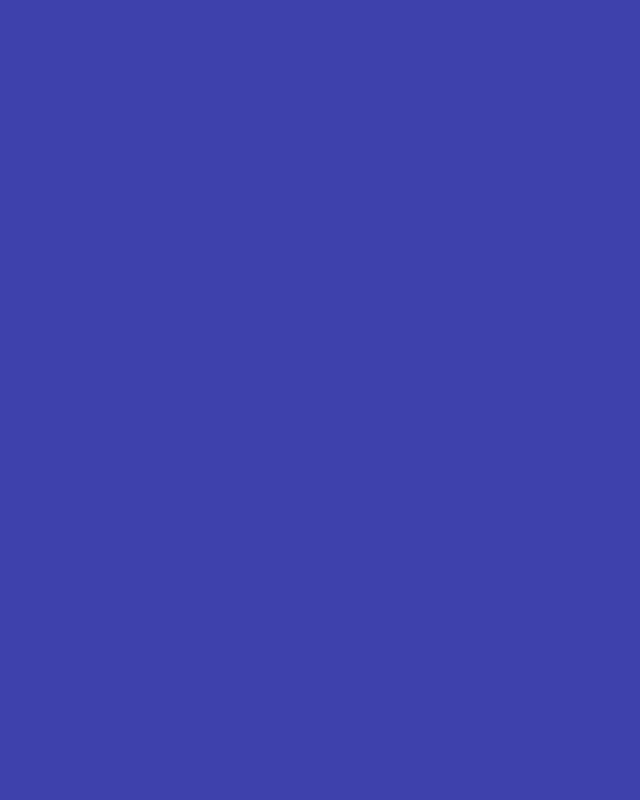
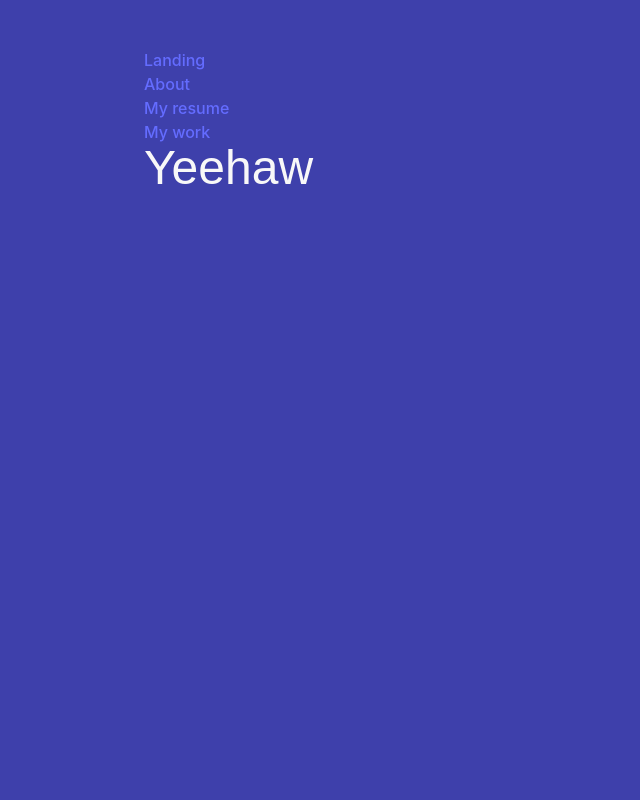
Before and after one commit to baileedastugue/portfolio_v3, a React (Vite) app: page / in a window 1280 px wide. Shown: the top 800 px of the page, without its empty margins (0-640 px from the left). Built offline with nearby package versions, Linux system fonts and the light colour scheme.

Commit message:
bailee/landing: adjustments to DisplayText styling

```diff
--- a/src/components/DisplayText/index.tsx
+++ b/src/components/DisplayText/index.tsx
@@ -1,7 +1,7 @@
 interface DisplayTextProps {
 	bottomLeftText: string;
 	topRightText: string;
-	textClass?: string; // change to one of type
+	textClass?: 'text-dark' | 'text-light';
 }
 
 const DisplayText = ({
@@ -11,7 +11,7 @@
 }: DisplayTextProps) => {
 	return (
 		<div
-			className={`relative flex h-screen w-screen ${textClass} hidden overflow-hidden md:block`}
+			className={`absolute left-0 top-0 flex h-screen w-screen ${textClass} hidden overflow-hidden md:block`}
 		>
 			<InnerText text={bottomLeftText} textPosition='bottomLeft' />
 			<InnerText text={topRightText} textPosition='topRight' />
@@ -31,7 +31,7 @@
 		bottomLeft:
 			'bottom-0 left-4 origin-bottom-left -translate-y-4 translate-x-32 -rotate-90',
 		topRight:
-			'top-0 -right-4 origin-top-left rotate-90 translate-x-full translate-y-4',
+			'top-0 -right-4 origin-top-left translate-x-full translate-y-4 rotate-90',
 	};
 	return (
 		<div className={`${classes.container} ${classes[textPosition]}`}>
```
